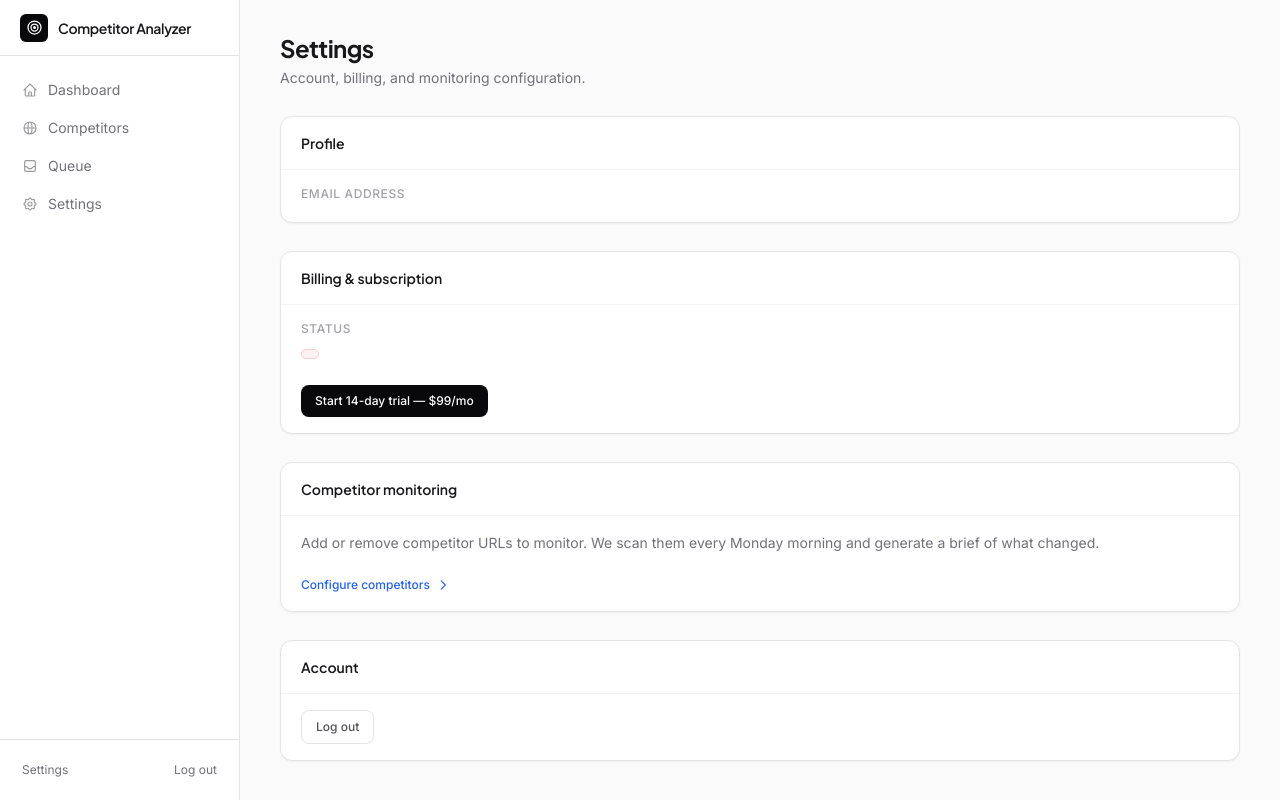
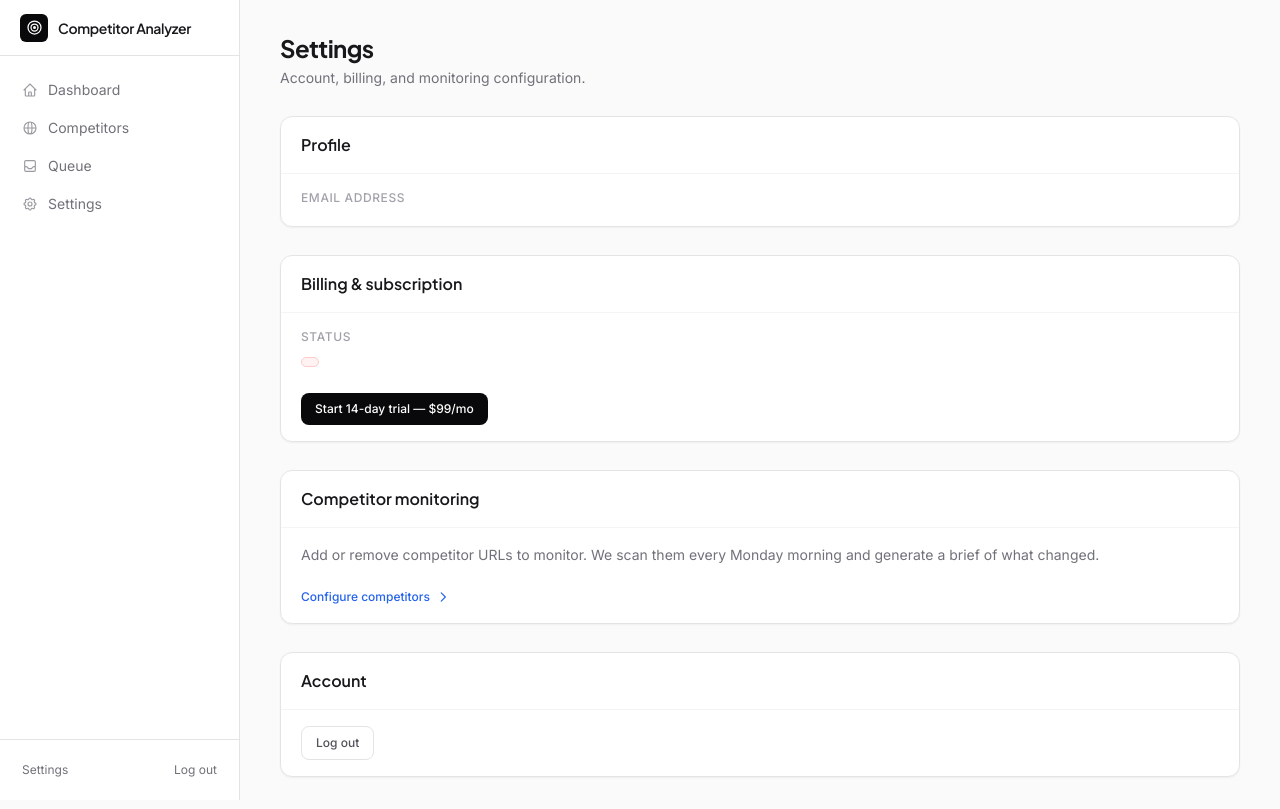
Before and after one commit to IManss-ai/competitor-analyzer, a FastAPI app: template templates/settings.html in a window 1280 px wide. Run offline with FastAPI, Linux system fonts and the light colour scheme; the template is opened without the code that fills it, so the values that code supplies are empty; some libraries are stand-ins or nearby versions.

Commit message:
style(design): F6 — settings section headers text-base for better hierarchy
Co-Authored-By: Claude Sonnet 4.6 <noreply@anthropic.com>

```diff
--- a/templates/settings.html
+++ b/templates/settings.html
@@ -14,7 +14,7 @@
     <!-- Profile section -->
     <div class="bg-white border border-zinc-200 rounded-xl shadow-sm">
         <div class="px-5 py-4 border-b border-zinc-100">
-            <h2 class="font-display font-semibold text-zinc-900 text-sm">Profile</h2>
+            <h2 class="font-display font-semibold text-zinc-900 text-base">Profile</h2>
         </div>
         <div class="px-5 py-4">
             <div class="flex items-center justify-between">
@@ -29,7 +29,7 @@
     <!-- Billing section -->
     <div class="bg-white border border-zinc-200 rounded-xl shadow-sm">
         <div class="px-5 py-4 border-b border-zinc-100">
-            <h2 class="font-display font-semibold text-zinc-900 text-sm">Billing &amp; subscription</h2>
+            <h2 class="font-display font-semibold text-zinc-900 text-base">Billing &amp; subscription</h2>
         </div>
         <div class="px-5 py-4 space-y-4">
 
@@ -84,7 +84,7 @@
     <!-- Competitors section -->
     <div class="bg-white border border-zinc-200 rounded-xl shadow-sm">
         <div class="px-5 py-4 border-b border-zinc-100">
-            <h2 class="font-display font-semibold text-zinc-900 text-sm">Competitor monitoring</h2>
+            <h2 class="font-display font-semibold text-zinc-900 text-base">Competitor monitoring</h2>
         </div>
         <div class="px-5 py-4">
             <p class="text-sm text-zinc-500 leading-relaxed mb-4">
@@ -103,7 +103,7 @@
     <!-- Danger zone -->
     <div class="bg-white border border-zinc-200 rounded-xl shadow-sm">
         <div class="px-5 py-4 border-b border-zinc-100">
-            <h2 class="font-display font-semibold text-zinc-900 text-sm">Account</h2>
+            <h2 class="font-display font-semibold text-zinc-900 text-base">Account</h2>
         </div>
         <div class="px-5 py-4">
             <a href="/auth/logout"
```
